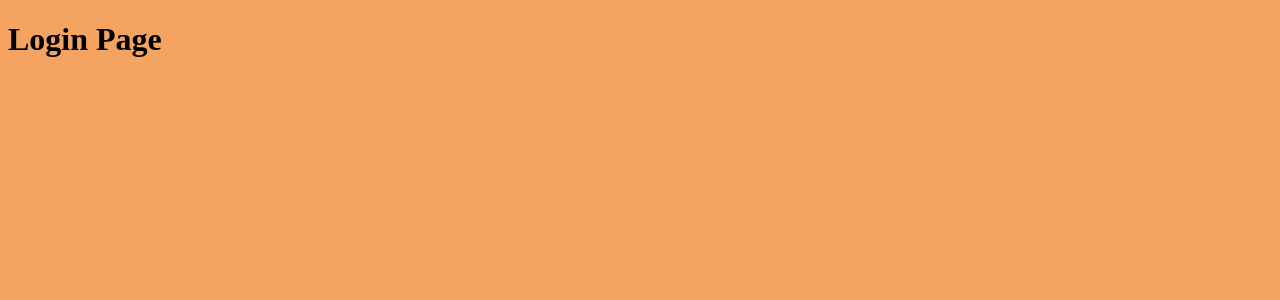
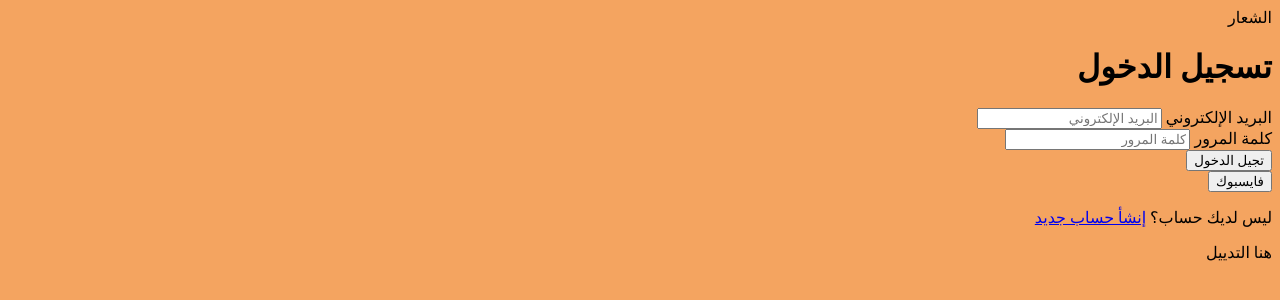
Before and after one commit to harounach/kadyastore-frontend, a website built with webpack: page public/login.html in a window 1280 px wide. Built offline with nearby package versions, Linux system fonts and the light colour scheme.

Commit message:
Set login page html content

```diff
--- a/public/login.html
+++ b/public/login.html
@@ -1,5 +1,5 @@
 <!DOCTYPE html>
-<html lang="en">
+<html lang="ar-DZ" dir="rtl">
   <head>
     <meta charset="UTF-8" />
     <meta http-equiv="X-UA-Compatible" content="IE=edge" />
@@ -7,9 +7,58 @@
     <title>Login</title>
   </head>
   <body class="login-body">
-    <header>
-      <h1>Login Page</h1>
-    </header>
+    <main>
+      <div class="login__big-area">
+        <div class="login__form">
+          <div class="login__form-sect">
+            <div class="logo">الشعار</div>
+            <h1>تسجيل الدخول</h1>
+          </div>
+          <div class="login__form-sect">
+            <form action="" class="form">
+              <div class="form__sect">
+                <label for="email" class="form__label">البريد الإلكتروني</label>
+                <input
+                  id="email"
+                  name="email"
+                  type="text"
+                  class="form__input"
+                  placeholder="البريد الإلكتروني"
+                />
+              </div>
+              <div class="form__sect">
+                <label for="pw" class="form__label">كلمة المرور</label>
+                <input
+                  id="pw"
+                  name="pw"
+                  type="text"
+                  class="form__input"
+                  placeholder="كلمة المرور"
+                />
+              </div>
+              <div class="form__sect">
+                <button type="submit" class="btn btn--wide">تجيل الدخول</button>
+              </div>
+              <div class="form__sect">
+                <button class="btn btn--wide">فايسبوك</button>
+              </div>
+            </form>
+          </div>
+          <div class="login__form-sect">
+            <p>ليس لديك حساب؟ <a href="/register.html">إنشأ حساب جديد</a></p>
+          </div>
+        </div>
+      </div>
+      <div class="decor-grid">
+        <div class="decor"></div>
+        <div class="decor"></div>
+        <div class="decor"></div>
+        <div class="decor"></div>
+      </div>
+    </main>
+    <footer>
+      <p>هنا التدييل</p>
+    </footer>
     <script src="assets/bundle.js"></script>
   </body>
 </html>
```
